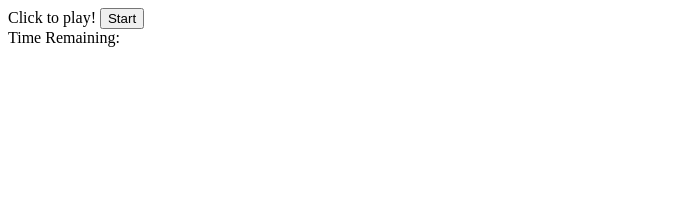
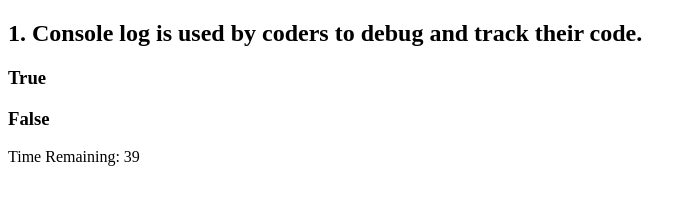
Before and after one commit to Aort69/Aort69-TimedQuiz, a plain HTML site: page index.html in a window 1280 px wide. Both pictures are taken after a click on the button "Start". Shown: the whole page, without its empty margins (0-697 px from the left). Drawn offline with Linux system fonts and the light colour scheme.

Commit message:
quiz questions now populate when quiz is started

```diff
--- a/assets/script.js
+++ b/assets/script.js
@@ -36,7 +36,7 @@ function questioncycle(i) {
     quizEnd()
   }
   //dynamically write html for choices and questions
-  document.querySelector(".game").innerHTML = `<h2>
+  document.querySelector("#game").innerHTML = `<h2>
 ${questions[i][0]}
 </h2>
 <h3 id="choice1">${questions[i][1]}</h3>
--- a/index.html
+++ b/index.html
@@ -7,7 +7,7 @@
   </head>
   <body>
     <main>
-      <div class="game"></div>
+      <div id="game"></div>
     </main>
     <script src="./assets/script.js"></script>
   </body>
```
